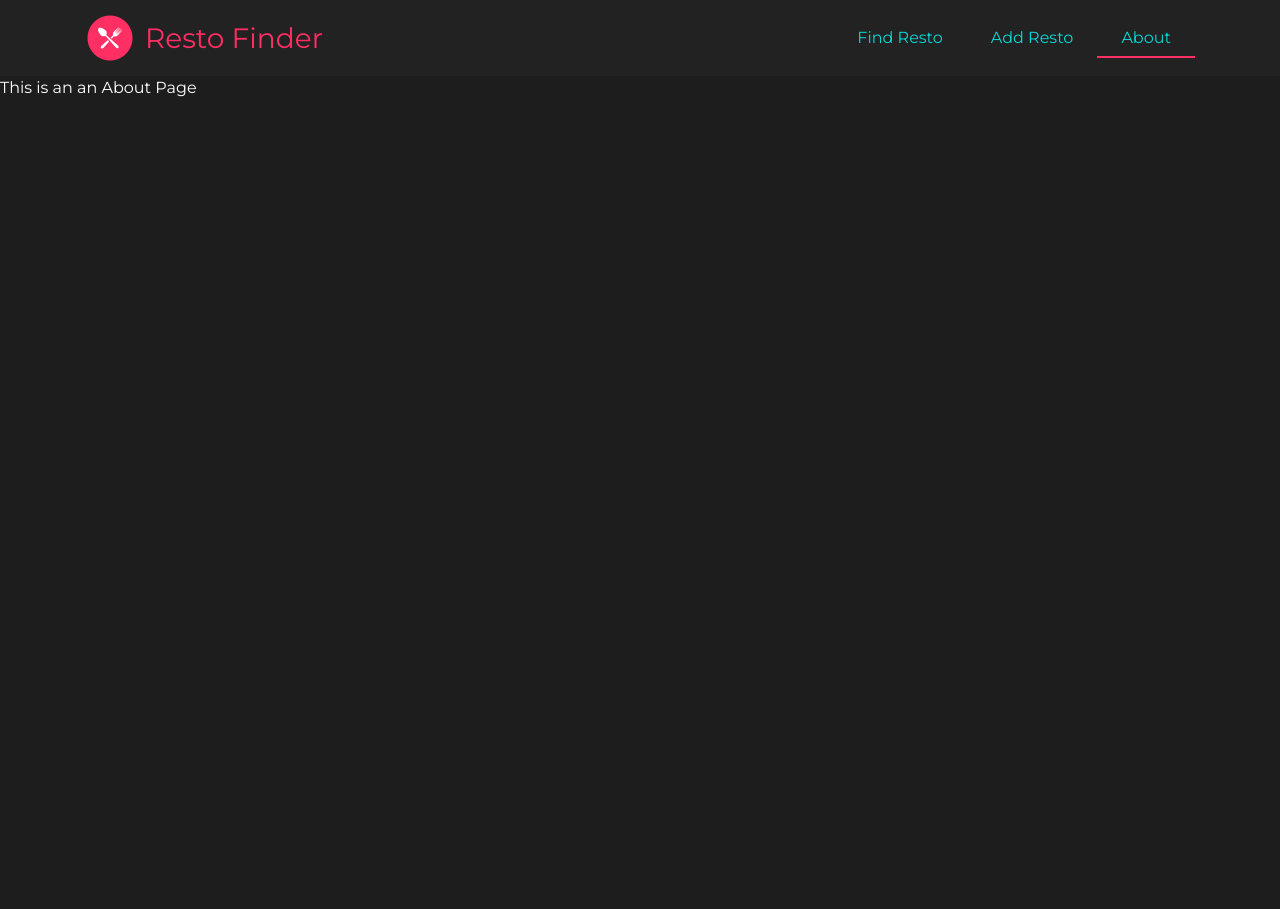
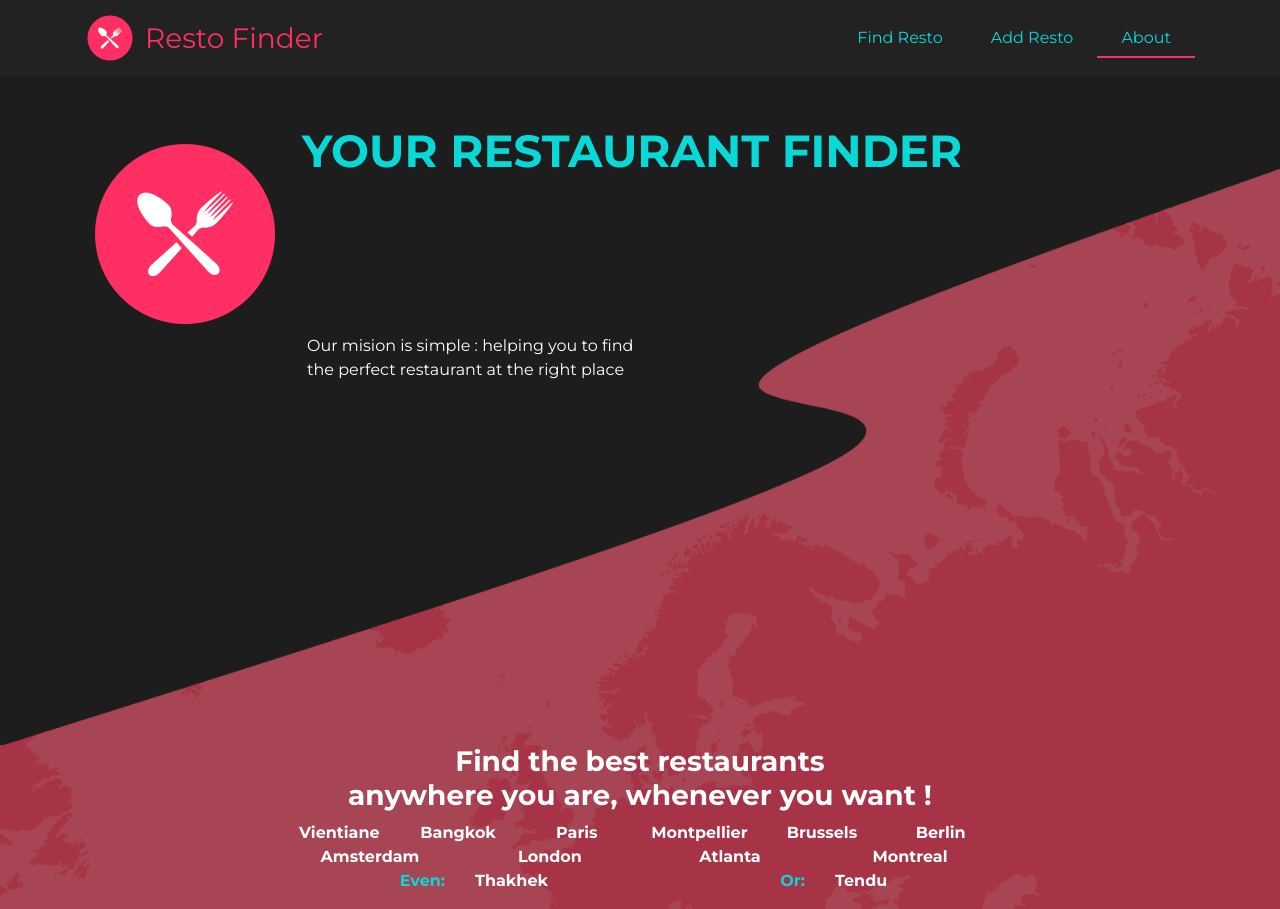
Before and after one commit to nicolius13/resto_rating, a Nuxt app: page /about in a window 1280 px wide. Before the commit the page ends 800 px from the top, so only its background shows below. Built offline with nearby package versions, Linux system fonts and the light colour scheme.

Commit message:
add 2 sections in about page

```diff
--- a/pages/about.vue
+++ b/pages/about.vue
@@ -1,11 +1,184 @@
 <template>
   <div>
-    This is an an About Page
+    <b-container>
+      <b-row class="flex-nowrap no-gutters pt-5">
+        <b-col cols="1" sm="2" class="text-right">
+          <img class="logo" src="@/assets/img/logo.png" alt="logo" />
+        </b-col>
+        <b-col cols="8" class="titleCol d-flex">
+          <h1 class="hero_title">Your Restaurant finder</h1>
+        </b-col>
+        <b-col class="d-none d-sm-block"></b-col>
+      </b-row>
+      <b-row class="flex-nowrap">
+        <b-col cols="1" sm="2"></b-col>
+        <b-col cols="8" class="titleCol d-flex">
+          <p class="hero_text">
+            Our mision is simple : helping you to find the perfect restaurant at
+            the right place
+          </p>
+        </b-col>
+        <b-col class="d-none d-sm-block"></b-col>
+      </b-row>
+    </b-container>
+    <b-container fluid class="map_section">
+      <b-row>
+        <b-img fluid-grow src="@/assets/img/backgrounds/wave.png" alt="" />
+      </b-row>
+      <b-container class="map_content">
+        <b-row>
+          <b-col>
+            <h3 class="slog text-center">
+              Find the best restaurants<br />
+              anywhere you are, whenever you want !
+            </h3>
+          </b-col>
+        </b-row>
+        <b-row class="cities text-center mx-auto">
+          <b-col>
+            <a @click="toMap({ lat: 17.971235, lng: 102.615405 })">Vientiane</a>
+          </b-col>
+          <b-col>
+            <a @click="toMap({ lat: 13.753139, lng: 100.499931 })">Bangkok</a>
+          </b-col>
+          <b-col>
+            <a @click="toMap({ lat: 48.8573, lng: 2.349363 })">Paris</a>
+          </b-col>
+          <b-col>
+            <a @click="toMap({ lat: 43.604675, lng: 3.879026 })">Montpellier</a>
+          </b-col>
+          <b-col>
+            <a @click="toMap({ lat: 50.82699, lng: 4.34449 })">Brussels </a>
+          </b-col>
+          <b-col>
+            <a @click="toMap({ lat: 52.516933, lng: 13.38456 })">Berlin</a>
+          </b-col>
+          <b-col>
+            <a @click="toMap({ lat: 52.37776, lng: 4.88335 })">Amsterdam</a>
+          </b-col>
+          <b-col>
+            <a @click="toMap({ lat: 51.50716, lng: -0.127715 })">London</a>
+          </b-col>
+          <b-col>
+            <a @click="toMap({ lat: 33.750485, lng: -84.389364 })">Atlanta</a>
+          </b-col>
+          <b-col>
+            <a @click="toMap({ lat: 45.516096, lng: -73.682442 })">Montreal</a>
+          </b-col>
+        </b-row>
+
+        <b-row class="cities mx-auto">
+          <b-col class="text-right">
+            <p class="blue">Even:</p>
+          </b-col>
+          <b-col class="text-left">
+            <a @click="toMap({ lat: 17.395094, lng: 104.804415 })">Thakhek</a>
+          </b-col>
+          <b-col class="text-right">
+            <p class="blue">Or:</p>
+          </b-col>
+          <b-col class="text-left">
+            <a @click="toMap({ lat: 46.644531, lng: 1.560187 })">Tendu</a>
+          </b-col>
+        </b-row>
+      </b-container>
+    </b-container>
   </div>
 </template>
 
 <script>
-export default {};
+export default {
+  methods: {
+    toMap(location) {
+      this.$store.commit('restoMap/setAutoComplLocation', location);
+      // go to 'resto map' page
+      this.$router.push({
+        path: '/map',
+      });
+    },
+  },
+};
 </script>
 
-<style scoped></style>
+<style scoped lang="postcss">
+.hero_title {
+  text-transform: uppercase;
+  text-align: left;
+  font-weight: 600;
+  font-size: rfs(6rem);
+}
+
+.titleCol {
+  margin-left: 2rem;
+}
+
+.logo {
+  max-width: rfs(100px);
+  margin-top: 10px;
+}
+
+.hero_text {
+  font-size: rfs(1.7rem);
+  text-align: left;
+  max-width: 330px;
+}
+
+@media only screen and (max-width: 550px) {
+  .hero_title {
+    font-size: rfs(5rem);
+  }
+
+  .hero_text {
+    font-size: rfs(1.1rem);
+  }
+}
+
+/* MAP SECTION */
+
+.map_section {
+  background: url('../assets/img/backgrounds/world.svg');
+  background-position: top center;
+  background-attachment: fixed;
+  background-repeat: no-repeat;
+  background-color: #a74554;
+  margin-top: 0;
+}
+@media only screen and (min-width: 1200px) {
+  .map_section {
+    margin-top: -250px;
+  }
+}
+
+.map_content {
+  padding-top: rfs(4rem);
+  padding-bottom: rfs(5rem);
+  font-weight: 600;
+}
+
+.slog {
+  font-weight: 600;
+  font-size: rfs(3.5rem);
+  margin-bottom: rfs(5rem);
+}
+
+.cities {
+  max-width: 720px;
+}
+.cities .col {
+  margin-bottom: rfs(2rem);
+}
+.cities a {
+  font-size: rfs(1.2rem);
+  cursor: pointer;
+  transition: all 0.2s ease-in-out;
+}
+.cities a:hover {
+  color: #08d9d6;
+  transition: all 0.2s ease-in-out;
+}
+
+.blue {
+  color: #08d9d6;
+  font-size: rfs(1.3rem);
+}
+</style>
```
Also changed, not shown: assets/img/backgrounds/wave.png (added), assets/img/backgrounds/world.svg (added).
